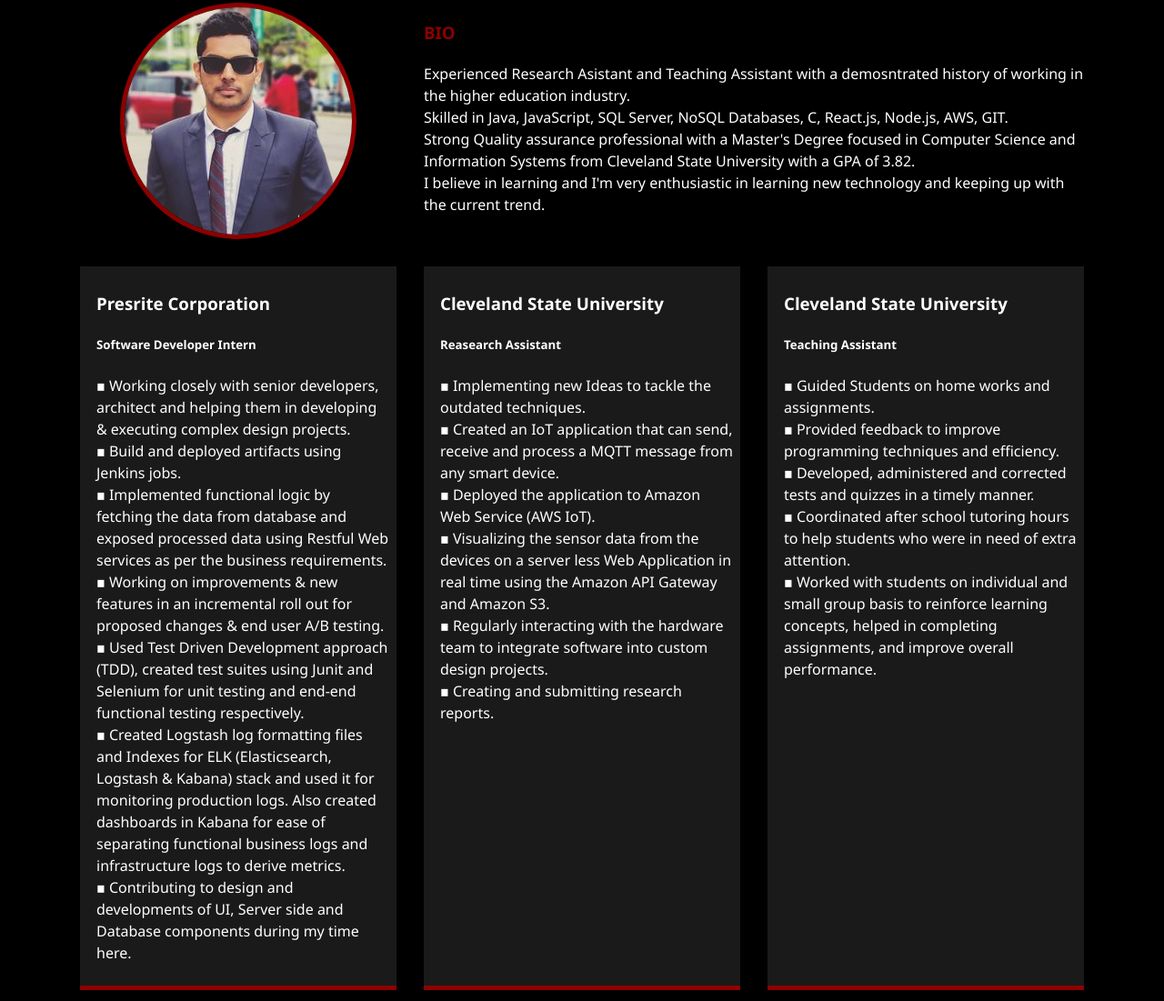
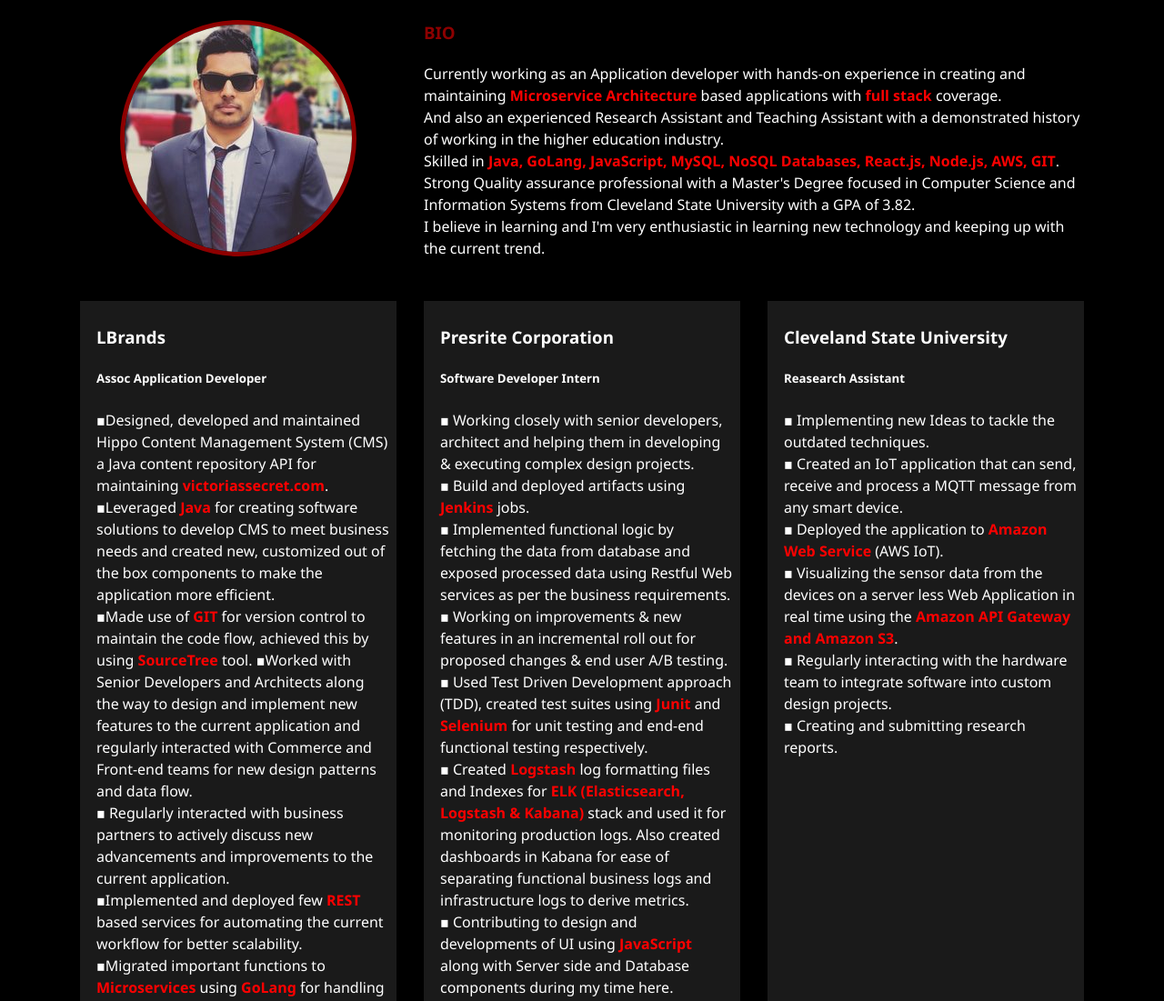
Before and after one commit to keshavyerra/keshavyerra.github.io, a website: page dist/about.html in a window 1280 px wide. Shown: the part 207-1308 px from the top of the page at 91% size. Drawn offline with Linux system fonts and the light colour scheme.

Commit message:
updaing the about info

```diff
--- a/dist/about.html
+++ b/dist/about.html
@@ -5,7 +5,8 @@
     <meta charset="UTF-8">
     <meta name="viewport" content="width=device-width, initial-scale=1.0">
     <meta http-equiv="X-UA-Compatible" content="ie=edge">
-    <link rel="stylesheet" href="https://use.fontawesome.com/releases/v5.3.1/css/all.css" integrity="sha384-mzrmE5qonljUremFsqc01SB46JvROS7bZs3IO2EmfFsd15uHvIt+Y8vEf7N7fWAU"
+    <link rel="stylesheet" href="https://use.fontawesome.com/releases/v5.3.1/css/all.css"
+          integrity="sha384-mzrmE5qonljUremFsqc01SB46JvROS7bZs3IO2EmfFsd15uHvIt+Y8vEf7N7fWAU"
           crossorigin="anonymous">
     <link rel="stylesheet" href="css/main.css">
     <title>Welcome to my Portfolio!</title>
@@ -59,46 +60,104 @@
         <div class="bio">
             <h3 class="text-secondary">BIO</h3>
             <p class="bio-info">
-                    Experienced Research Asistant and Teaching Assistant with a demosntrated history of working in the higher education industry.
-                    <br> Skilled in Java, JavaScript, SQL Server, NoSQL Databases, C, React.js, Node.js, AWS, GIT.
-                    <br> Strong Quality assurance professional with a Master's Degree focused in Computer Science and Information
+                Currently working as an Application developer with hands-on experience in creating and maintaining
+                <b style="color: red">Microservice Architecture</b> based applications with <b style="color: red">full stack</b> coverage.
+                <br>And also an experienced Research Assistant and Teaching Assistant with a demonstrated history of working in the
+                higher education industry.
+                <br> Skilled in <b style="color: red">Java, GoLang, JavaScript, MySQL, NoSQL Databases, React.js, Node.js, AWS, GIT</b>.
+                <br> Strong Quality assurance professional with a Master's Degree focused in Computer Science and
+                Information
                 Systems from Cleveland State University with a GPA of 3.82.
-                    <br>I believe in learning and I'm very enthusiastic in learning new technology and keeping up with the current
+                <br>I believe in learning and I'm very enthusiastic in learning new technology and keeping up with the
+                current
                 trend.
             </p>
         </div>
         <div class="job job-1">
+            <h3>LBrands</h3>
+            <h5>Assoc Application Developer</h5>
+            <p>
+                ▪Designed, developed and maintained Hippo Content Management System (CMS) a Java content repository API
+                for maintaining <b style="color: red">victoriassecret.com</b>.
+                <br>▪Leveraged <b style="color: red">Java</b> for creating software solutions to develop CMS to meet
+                business needs and created
+                new, customized out of the box components to make the application more efficient.
+                <br>▪Made use of <b style="color: red">GIT</b> for version control to maintain the code flow, achieved
+                this by using <b style="color: red">SourceTree</b>
+                tool. ▪Worked with Senior Developers and Architects along the way to design and implement new features
+                to the current application and regularly interacted with Commerce and Front-end teams for new design
+                patterns and data flow.
+                <br>▪ Regularly interacted with business partners to actively discuss new advancements and improvements
+                to
+                the current application.
+                <br>▪Implemented and deployed few <b style="color: red">REST</b> based services for automating the
+                current workflow for better
+                scalability.
+                <br>▪Migrated important functions to <b style="color: red">Microservices</b> using <b
+                    style="color: red">GoLang</b> for handling and processing the product
+                data to make the application more scalable and keep track of the performance for each service.
+                <br>▪Used <b style="color: red">Apache Kafka</b> tool for handling real-time streaming data from various
+                sources, hence created
+                and
+                configured various consumers and producers for handling huge amount of data.
+                <br>▪Used <b style="color: red">CouchDB</b> for managing and storing the product information in JSON
+                format for better processing
+                and implementation. Used CouchDB to process the data in Kafka by creating and configuring the
+                connection between the two.
+                <br>▪Made use of developer management tools such as <b style="color: red">Confluence and Jira</b> for
+                better understanding of user
+                requirements and interacting with them.
+                <br>▪Created dashboards in <b style="color: red">Grafana</b> for monitoring the services and performance
+                of the application.
+                Configured <b style="color: red">Kibana</b> for logging all the activity related to application to
+                easily track down production
+                issues.
+                <br>▪Closely worked with team members in an <b style="color: red">Agile methodology</b> in two-week
+                Sprint basis and attended
+                daily Scrum meeting, brainstorming sessions and regular code reviews.
+            </p>
+        </div>
+        <div class="job job-2">
             <h3>Presrite Corporation</h3>
             <h5>Software Developer Intern</h5>
             <p>
-                    ▪ Working closely with senior developers, architect and helping them in developing & executing complex design projects.
+                ▪ Working closely with senior developers, architect and helping them in developing & executing complex
+                design projects.
 
-                    <br>▪ Build and deployed artifacts using Jenkins jobs.
-                    <br>▪ Implemented functional logic by fetching the data from database and exposed processed data using Restful
+                <br>▪ Build and deployed artifacts using <b style="color: red">Jenkins</b> jobs.
+                <br>▪ Implemented functional logic by fetching the data from database and exposed processed data using
+                Restful
                 Web services as per the business requirements.
-                    <br>▪ Working on improvements & new features in an incremental roll out for proposed changes & end user A/B
+                <br>▪ Working on improvements & new features in an incremental roll out for proposed changes & end user
+                A/B
                 testing.
-                    <br>▪ Used Test Driven Development approach (TDD), created test suites using Junit and Selenium for unit
+                <br>▪ Used Test Driven Development approach (TDD), created test suites using <b
+                    style="color: red">Junit</b> and <b style="color: red">Selenium</b> for unit
                 testing and end-end functional testing respectively.
-                    <br>▪ Created Logstash log formatting files and Indexes for ELK (Elasticsearch, Logstash & Kabana) stack
+                <br>▪ Created <b style="color: red">Logstash</b> log formatting files and Indexes for <b
+                    style="color: red">ELK (Elasticsearch, Logstash & Kabana)</b> stack
                 and used it for monitoring production logs. Also created dashboards in Kabana for ease of separating
                 functional business logs and infrastructure logs to derive metrics.
-                    <br>▪ Contributing to design and developments of UI, Server side and Database components during my time here.
+                <br>▪ Contributing to design and developments of UI using <b style="color: red">JavaScript</b> along
+                with Server side and Database components during my time
+                here.
             </p>
         </div>
-            <div class="job job-2">
+        <div class="job job-3">
             <h3>Cleveland State University</h3>
             <h5>Reasearch Assistant</h5>
             <p>▪ Implementing new Ideas to tackle the outdated techniques.
-                    <br>▪ Created an IoT application that can send, receive and process a MQTT message from any smart device.
-                    <br>▪ Deployed the application to Amazon Web Service (AWS IoT).
-                    <br>▪ Visualizing the sensor data from the devices on a server less Web Application in real time using the
-                    Amazon API Gateway and Amazon S3.
+                <br>▪ Created an IoT application that can send, receive and process a MQTT message from any smart
+                device.
+                <br>▪ Deployed the application to <b style="color: red">Amazon Web Service</b> (AWS IoT).
+                <br>▪ Visualizing the sensor data from the devices on a server less Web Application in real time using
+                the
+                <b style="color: red">Amazon API Gateway and Amazon S3</b>.
                 <br>▪ Regularly interacting with the hardware team to integrate software into custom design projects.
                 <br>▪ Creating and submitting research reports.
             </p>
         </div>
-            <div class="job job-3">
+        <div class="job job-4">
             <h3>Cleveland State University</h3>
             <h5>Teaching Assistant</h5>
             <p>▪ Guided Students on home works and assignments.
```
Lines whose indentation alone changed are shown as unchanged.
